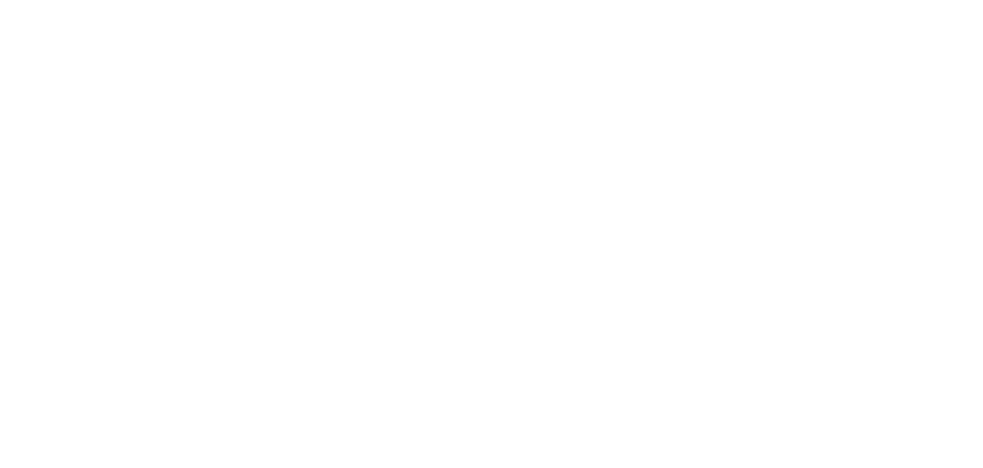
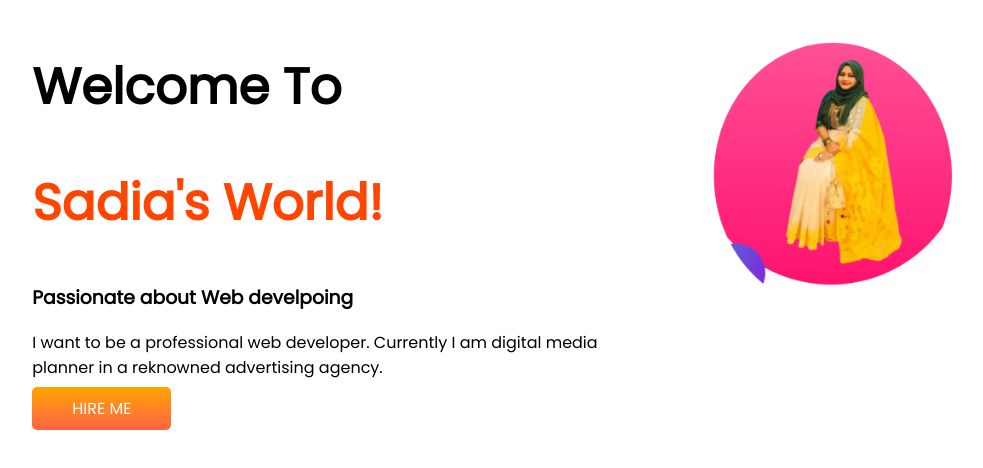
Before and after one commit to Raisa1389/developer-portfolio, a plain HTML site: page index.html in a window 1280 px wide. Shown: the whole page, without its empty margins (1-984 px from the left). Drawn offline with Linux system fonts and the light colour scheme.

Commit message:
top banner added

```diff
--- a/index.html
+++ b/index.html
@@ -1,12 +1,35 @@
 <!DOCTYPE html>
 <html lang="en">
+
 <head>
     <meta charset="UTF-8">
     <meta http-equiv="X-UA-Compatible" content="IE=edge">
     <meta name="viewport" content="width=device-width, initial-scale=1.0">
     <title>Sadia Portfolio</title>
+    <link rel="preconnect" href="https://fonts.googleapis.com">
+    <link rel="preconnect" href="https://fonts.gstatic.com" crossorigin>
+    <link href="https://fonts.googleapis.com/css2?family=Poppins&display=swap" rel="stylesheet">
+    <link rel="stylesheet" href="style.css">
 </head>
+
 <body>
+    <section class="top-banner">
+        <div class="half-width">
+            <h1>Welcome To</h1>
+            <h1 class="orange-color"><span>Sadia's World!</span></h1>
+            <h3> Passionate about Web develpoing</h3>
+            <P>I want to be a professional web developer. Currently I am digital media planner in a reknowned
+                advertising
+                agency.</P>
+            <a class="link-button" target="_blank" href="https://www.linkedin.com/in/sraisa/">HIRE ME </a>
+        </div>
+        <div class="half-width">
+            <img src="image/sadia image.png" alt="">
+        </div>
+    </section>
+</body>
 
-</body>
+
+
+
 </html>
--- a/style.css
+++ b/style.css
@@ -0,0 +1,34 @@
+body {
+    font-family: 'Poppins', sans-serif;
+}
+
+h1 {
+    font-size: 50px;
+
+}
+
+.orange-color {
+    color: orangered;
+}
+
+section {
+    display: flex;
+}
+
+.half-width {
+    width: 50%;
+    padding-left: 2%;
+}
+
+.half-width img {
+    width: 50%;
+}
+
+.link-button {
+    text-decoration: none;
+    background-image: linear-gradient(orange, tomato);
+    padding: 10px 40px;
+    color: white;
+    font-weight: 400;
+    border-radius: 5px;
+}
```
Also changed, not shown: image/sadia image.png (added), image/top-banner.png (added).
